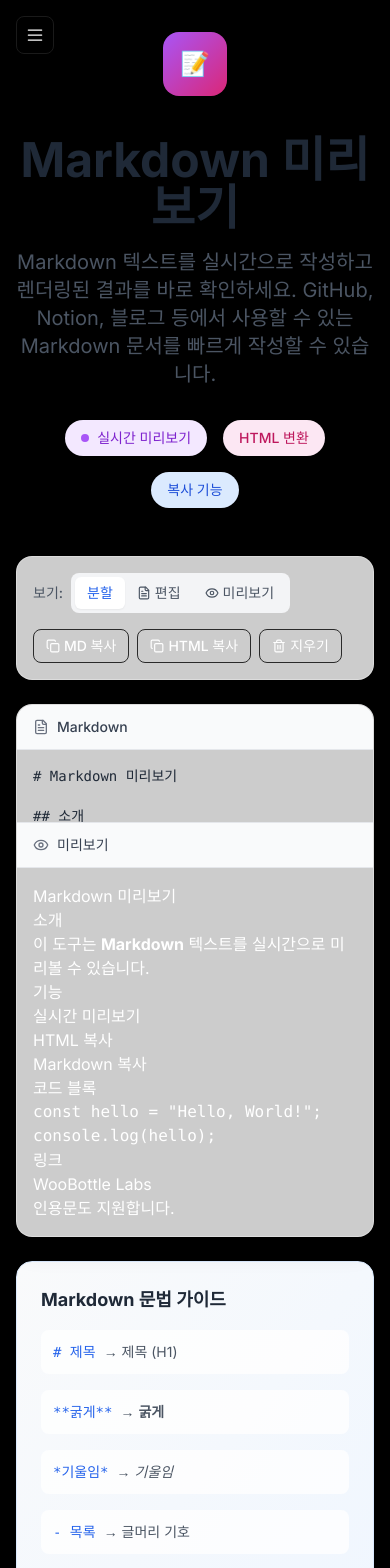
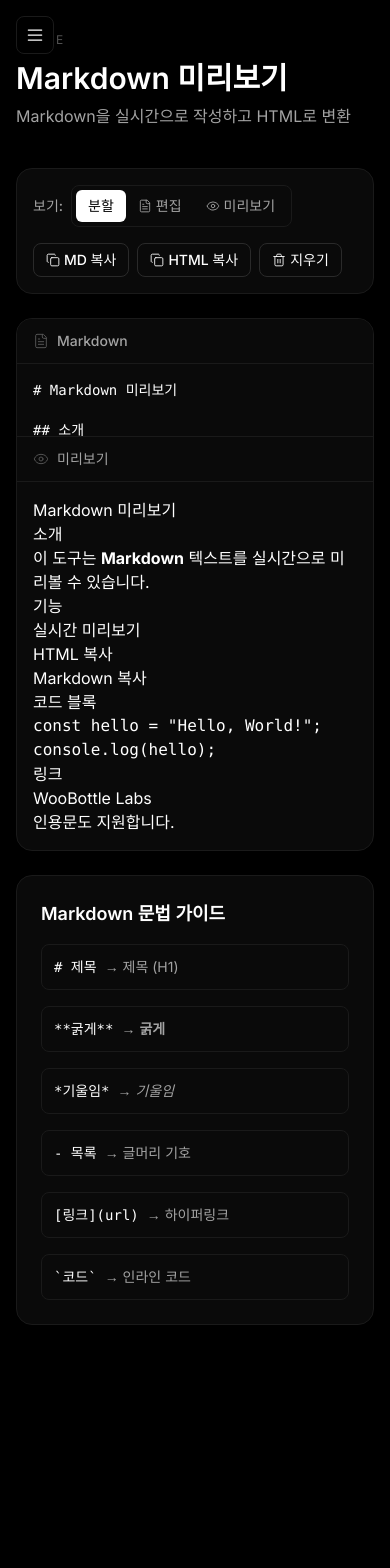
Before and after one commit to woobottle/woobottle-labs, a Next.js app: page /markdown-preview in a window 390 px wide. Shown: the top 1568 px of the page. After the commit the page ends 1357 px from the top, so only its background shows below. Built offline with nearby package versions, Linux system fonts and the light colour scheme.

Commit message:
style: Monochrome area/currency/markdown features

```diff
--- a/src/components/pages/markdown-preview/ui/markdown-preview-page.tsx
+++ b/src/components/pages/markdown-preview/ui/markdown-preview-page.tsx
@@ -1,39 +1,20 @@
-'use client';
+"use client";
 
-import React from 'react';
-import { AppLayout } from 'widgets/app-layout';
-import { MarkdownPreview } from 'features/markdown-preview';
+import React from "react";
+import { AppLayout } from "widgets/app-layout";
+import { MarkdownPreview } from "features/markdown-preview";
 
 export const MarkdownPreviewPage: React.FC = () => {
   return (
     <AppLayout>
-      {/* Hero Section */}
-      <div className="text-center mb-12">
-        <div className="mb-6">
-          <div className="inline-flex items-center justify-center w-16 h-16 bg-gradient-to-br from-purple-500 to-pink-600 rounded-2xl mb-4">
-            <span className="text-2xl">📝</span>
-          </div>
+      <div className="mb-10">
+        <div className="text-xs text-[#525252] uppercase tracking-[0.2em] mb-3">
+          WRITE
         </div>
-        <h1 className="text-5xl font-bold text-gray-800 dark:text-gray-100 mb-4">
-          Markdown 미리보기
-        </h1>
-        <p className="text-xl text-gray-600 dark:text-gray-300 mb-8 max-w-3xl mx-auto">
-          Markdown 텍스트를 실시간으로 작성하고 렌더링된 결과를 바로 확인하세요.
-          GitHub, Notion, 블로그 등에서 사용할 수 있는 Markdown 문서를 빠르게 작성할 수 있습니다.
+        <h1 className="text-3xl font-semibold text-white">Markdown 미리보기</h1>
+        <p className="mt-2 text-[#A3A3A3]">
+          Markdown을 실시간으로 작성하고 HTML로 변환
         </p>
-
-        <div className="flex flex-wrap justify-center gap-4 mb-8">
-          <div className="flex items-center gap-2 px-4 py-2 bg-purple-100 text-purple-700 dark:bg-purple-900/30 dark:text-purple-300 rounded-full">
-            <span className="w-2 h-2 bg-purple-500 rounded-full"></span>
-            <span className="text-sm font-medium">실시간 미리보기</span>
-          </div>
-          <div className="flex items-center gap-2 px-4 py-2 bg-pink-100 text-pink-700 dark:bg-pink-900/30 dark:text-pink-300 rounded-full">
-            <span className="text-sm font-medium">HTML 변환</span>
-          </div>
-          <div className="flex items-center gap-2 px-4 py-2 bg-blue-100 text-blue-700 dark:bg-blue-900/30 dark:text-blue-300 rounded-full">
-            <span className="text-sm font-medium">복사 기능</span>
-          </div>
-        </div>
       </div>
 
       <MarkdownPreview />
--- a/src/features/markdown-preview/ui/markdown-preview.tsx
+++ b/src/features/markdown-preview/ui/markdown-preview.tsx
@@ -1,24 +1,17 @@
-'use client';
+"use client";
 
-import React, { useState } from 'react';
-import { Button } from 'shared/ui/button';
-import { Copy, Trash2, FileText, Eye } from 'lucide-react';
-import { useMarkdownPreview } from '../model/use-markdown-preview';
+import React, { useState } from "react";
+import { Button } from "shared/ui/button";
+import { Copy, Trash2, FileText, Eye } from "lucide-react";
+import { useMarkdownPreview } from "../model/use-markdown-preview";
 
-type ViewMode = 'split' | 'editor' | 'preview';
+type ViewMode = "split" | "editor" | "preview";
 
 export const MarkdownPreview: React.FC = () => {
-  const {
-    text,
-    html,
-    copied,
-    setText,
-    copyHtml,
-    copyMarkdown,
-    clear,
-  } = useMarkdownPreview();
+  const { text, html, copied, setText, copyHtml, copyMarkdown, clear } =
+    useMarkdownPreview();
 
-  const [viewMode, setViewMode] = useState<ViewMode>('split');
+  const [viewMode, setViewMode] = useState<ViewMode>("split");
 
   const handleTextChange = (e: React.ChangeEvent<HTMLTextAreaElement>) => {
     setText(e.target.value);
@@ -27,42 +20,42 @@ export const MarkdownPreview: React.FC = () => {
   return (
     <div className="space-y-6">
       {/* 툴바 */}
-      <div className="bg-white/80 backdrop-blur-sm rounded-2xl shadow-xl border border-white/30 p-4 dark:bg-gray-800/80 dark:border-gray-700/30">
+      <div className="bg-[#0A0A0A] rounded-2xl border border-[#1A1A1A] p-4">
         <div className="flex flex-wrap items-center justify-between gap-4">
           {/* 뷰 모드 선택 */}
           <div className="flex items-center gap-2">
-            <span className="text-sm font-medium text-gray-600 dark:text-gray-300">보기:</span>
-            <div className="flex bg-gray-100 dark:bg-gray-700 rounded-lg p-1">
+            <span className="text-sm font-medium text-[#A3A3A3]">보기:</span>
+            <div className="flex bg-[#0A0A0A] border border-[#1A1A1A] rounded-lg p-1">
               <button
-                onClick={() => setViewMode('split')}
-                className={`px-3 py-1.5 text-sm rounded-md transition-colors ${
-                  viewMode === 'split'
-                    ? 'bg-white dark:bg-gray-600 text-blue-600 dark:text-blue-400 shadow-sm'
-                    : 'text-gray-600 dark:text-gray-300 hover:text-gray-800 dark:hover:text-gray-100'
+                onClick={() => setViewMode("split")}
+                className={`px-3 py-1.5 text-sm rounded-md transition-colors duration-150 ${
+                  viewMode === "split"
+                    ? "bg-white text-black"
+                    : "text-[#A3A3A3] hover:text-white"
                 }`}
               >
                 분할
               </button>
               <button
-                onClick={() => setViewMode('editor')}
-                className={`px-3 py-1.5 text-sm rounded-md transition-colors flex items-center gap-1 ${
-                  viewMode === 'editor'
-                    ? 'bg-white dark:bg-gray-600 text-blue-600 dark:text-blue-400 shadow-sm'
-                    : 'text-gray-600 dark:text-gray-300 hover:text-gray-800 dark:hover:text-gray-100'
+                onClick={() => setViewMode("editor")}
+                className={`px-3 py-1.5 text-sm rounded-md transition-colors duration-150 flex items-center gap-1 ${
+                  viewMode === "editor"
+                    ? "bg-white text-black"
+                    : "text-[#A3A3A3] hover:text-white"
                 }`}
               >
-                <FileText size={14} />
+                <FileText size={14} strokeWidth={1.5} />
                 편집
               </button>
               <button
-                onClick={() => setViewMode('preview')}
-                className={`px-3 py-1.5 text-sm rounded-md transition-colors flex items-center gap-1 ${
-                  viewMode === 'preview'
-                    ? 'bg-white dark:bg-gray-600 text-blue-600 dark:text-blue-400 shadow-sm'
-                    : 'text-gray-600 dark:text-gray-300 hover:text-gray-800 dark:hover:text-gray-100'
+                onClick={() => setViewMode("preview")}
+                className={`px-3 py-1.5 text-sm rounded-md transition-colors duration-150 flex items-center gap-1 ${
+                  viewMode === "preview"
+                    ? "bg-white text-black"
+                    : "text-[#A3A3A3] hover:text-white"
                 }`}
               >
-                <Eye size={14} />
+                <Eye size={14} strokeWidth={1.5} />
                 미리보기
               </button>
             </div>
@@ -76,8 +69,8 @@ export const MarkdownPreview: React.FC = () => {
               onClick={copyMarkdown}
               className="flex items-center gap-1"
             >
-              <Copy size={14} />
-              {copied ? '복사됨!' : 'MD 복사'}
+              <Copy size={14} strokeWidth={1.5} />
+              {copied ? "복사됨!" : "MD 복사"}
             </Button>
             <Button
               variant="secondary"
@@ -85,7 +78,7 @@ export const MarkdownPreview: React.FC = () => {
               onClick={copyHtml}
               className="flex items-center gap-1"
             >
-              <Copy size={14} />
+              <Copy size={14} strokeWidth={1.5} />
               HTML 복사
             </Button>
             <Button
@@ -94,7 +87,7 @@ export const MarkdownPreview: React.FC = () => {
               onClick={clear}
               className="flex items-center gap-1"
             >
-              <Trash2 size={14} />
+              <Trash2 size={14} strokeWidth={1.5} />
               지우기
             </Button>
           </div>
@@ -102,44 +95,54 @@ export const MarkdownPreview: React.FC = () => {
       </div>
 
       {/* 에디터 & 미리보기 */}
-      <div className="bg-white/80 backdrop-blur-sm rounded-2xl shadow-xl border border-white/30 overflow-hidden dark:bg-gray-800/80 dark:border-gray-700/30">
-        <div className={`grid ${viewMode === 'split' ? 'md:grid-cols-2' : 'grid-cols-1'} min-h-[500px]`}>
+      <div className="bg-[#0A0A0A] rounded-2xl border border-[#1A1A1A] overflow-hidden">
+        <div
+          className={`grid ${viewMode === "split" ? "md:grid-cols-2" : "grid-cols-1"} min-h-[500px]`}
+        >
           {/* 에디터 */}
-          {(viewMode === 'split' || viewMode === 'editor') && (
-            <div className="flex flex-col border-b md:border-b-0 md:border-r border-gray-200 dark:border-gray-700">
-              <div className="px-4 py-3 bg-gray-50 dark:bg-gray-900/50 border-b border-gray-200 dark:border-gray-700">
+          {(viewMode === "split" || viewMode === "editor") && (
+            <div className="flex flex-col border-b md:border-b-0 md:border-r border-[#1A1A1A]">
+              <div className="px-4 py-3 bg-[#0A0A0A] border-b border-[#1A1A1A]">
                 <div className="flex items-center gap-2">
-                  <FileText size={16} className="text-gray-500" />
-                  <span className="text-sm font-medium text-gray-700 dark:text-gray-300">Markdown</span>
+                  <FileText
+                    size={16}
+                    strokeWidth={1.5}
+                    className="text-[#525252]"
+                  />
+                  <span className="text-sm font-medium text-[#A3A3A3]">
+                    Markdown
+                  </span>
                 </div>
               </div>
               <textarea
                 value={text}
                 onChange={handleTextChange}
                 placeholder="Markdown을 입력하세요..."
-                className="flex-1 p-4 bg-transparent resize-none focus:outline-none font-mono text-sm text-gray-800 dark:text-gray-200 placeholder-gray-400"
+                className="flex-1 p-4 bg-transparent resize-none focus:outline-none font-mono text-sm text-white placeholder-[#525252]"
                 spellCheck={false}
               />
             </div>
           )}
 
           {/* 미리보기 */}
-          {(viewMode === 'split' || viewMode === 'preview') && (
+          {(viewMode === "split" || viewMode === "preview") && (
             <div className="flex flex-col">
-              <div className="px-4 py-3 bg-gray-50 dark:bg-gray-900/50 border-b border-gray-200 dark:border-gray-700">
+              <div className="px-4 py-3 bg-[#0A0A0A] border-b border-[#1A1A1A]">
                 <div className="flex items-center gap-2">
-                  <Eye size={16} className="text-gray-500" />
-                  <span className="text-sm font-medium text-gray-700 dark:text-gray-300">미리보기</span>
+                  <Eye size={16} strokeWidth={1.5} className="text-[#525252]" />
+                  <span className="text-sm font-medium text-[#A3A3A3]">
+                    미리보기
+                  </span>
                 </div>
               </div>
               <div
-                className="flex-1 p-4 overflow-auto prose prose-sm dark:prose-invert max-w-none
-                  prose-headings:text-gray-800 dark:prose-headings:text-gray-100
-                  prose-p:text-gray-600 dark:prose-p:text-gray-300
-                  prose-a:text-blue-600 dark:prose-a:text-blue-400
-                  prose-code:bg-gray-100 dark:prose-code:bg-gray-700 prose-code:px-1 prose-code:py-0.5 prose-code:rounded
-                  prose-pre:bg-gray-900 dark:prose-pre:bg-gray-950 prose-pre:text-gray-100
-                  prose-blockquote:border-blue-500 prose-blockquote:bg-blue-50 dark:prose-blockquote:bg-blue-900/20 prose-blockquote:py-1 prose-blockquote:px-4 prose-blockquote:rounded-r-lg"
+                className="flex-1 p-4 overflow-auto prose prose-sm prose-invert max-w-none
+                  prose-headings:text-white
+                  prose-p:text-[#A3A3A3]
+                  prose-a:text-white
+                  prose-code:bg-[#1A1A1A] prose-code:text-white prose-code:px-1 prose-code:py-0.5 prose-code:rounded
+                  prose-pre:bg-[#0A0A0A] prose-pre:border prose-pre:border-[#1A1A1A] prose-pre:text-white
+                  prose-blockquote:border-[#1A1A1A] prose-blockquote:bg-[#0A0A0A] prose-blockquote:py-1 prose-blockquote:px-4 prose-blockquote:rounded-r-lg"
                 dangerouslySetInnerHTML={{ __html: html }}
               />
             </div>
@@ -148,34 +151,38 @@ export const MarkdownPreview: React.FC = () => {
       </div>
 
       {/* 단축키 안내 */}
-      <div className="bg-gradient-to-br from-gray-50 to-blue-50 dark:from-gray-800 dark:to-blue-900/20 rounded-2xl shadow-xl border border-blue-100 dark:border-blue-800 p-6">
-        <h3 className="text-lg font-bold text-gray-800 dark:text-gray-100 mb-4">
+      <div className="bg-[#0A0A0A] rounded-2xl border border-[#1A1A1A] p-6">
+        <h3 className="text-lg font-semibold text-white mb-4">
           Markdown 문법 가이드
         </h3>
         <div className="grid md:grid-cols-2 lg:grid-cols-3 gap-4 text-sm">
-          <div className="bg-white/80 dark:bg-gray-800/80 rounded-lg p-3">
-            <code className="text-blue-600 dark:text-blue-400"># 제목</code>
-            <span className="text-gray-600 dark:text-gray-300 ml-2">→ 제목 (H1)</span>
+          <div className="bg-[#0A0A0A] border border-[#1A1A1A] rounded-lg p-3">
+            <code className="text-white"># 제목</code>
+            <span className="text-[#A3A3A3] ml-2">→ 제목 (H1)</span>
           </div>
-          <div className="bg-white/80 dark:bg-gray-800/80 rounded-lg p-3">
-            <code className="text-blue-600 dark:text-blue-400">**굵게**</code>
-            <span className="text-gray-600 dark:text-gray-300 ml-2">→ <strong>굵게</strong></span>
+          <div className="bg-[#0A0A0A] border border-[#1A1A1A] rounded-lg p-3">
+            <code className="text-white">**굵게**</code>
+            <span className="text-[#A3A3A3] ml-2">
+              → <strong>굵게</strong>
+            </span>
           </div>
-          <div className="bg-white/80 dark:bg-gray-800/80 rounded-lg p-3">
-            <code className="text-blue-600 dark:text-blue-400">*기울임*</code>
-            <span className="text-gray-600 dark:text-gray-300 ml-2">→ <em>기울임</em></span>
+          <div className="bg-[#0A0A0A] border border-[#1A1A1A] rounded-lg p-3">
+            <code className="text-white">*기울임*</code>
+            <span className="text-[#A3A3A3] ml-2">
+              → <em>기울임</em>
+            </span>
           </div>
-          <div className="bg-white/80 dark:bg-gray-800/80 rounded-lg p-3">
-            <code className="text-blue-600 dark:text-blue-400">- 목록</code>
-            <span className="text-gray-600 dark:text-gray-300 ml-2">→ 글머리 기호</span>
+          <div className="bg-[#0A0A0A] border border-[#1A1A1A] rounded-lg p-3">
+            <code className="text-white">- 목록</code>
+            <span className="text-[#A3A3A3] ml-2">→ 글머리 기호</span>
           </div>
-          <div className="bg-white/80 dark:bg-gray-800/80 rounded-lg p-3">
-            <code className="text-blue-600 dark:text-blue-400">[링크](url)</code>
-            <span className="text-gray-600 dark:text-gray-300 ml-2">→ 하이퍼링크</span>
+          <div className="bg-[#0A0A0A] border border-[#1A1A1A] rounded-lg p-3">
+            <code className="text-white">[링크](url)</code>
+            <span className="text-[#A3A3A3] ml-2">→ 하이퍼링크</span>
           </div>
-          <div className="bg-white/80 dark:bg-gray-800/80 rounded-lg p-3">
-            <code className="text-blue-600 dark:text-blue-400">`코드`</code>
-            <span className="text-gray-600 dark:text-gray-300 ml-2">→ 인라인 코드</span>
+          <div className="bg-[#0A0A0A] border border-[#1A1A1A] rounded-lg p-3">
+            <code className="text-white">`코드`</code>
+            <span className="text-[#A3A3A3] ml-2">→ 인라인 코드</span>
           </div>
         </div>
       </div>
```
Also changed, not shown: src/components/pages/area-converter/ui/area-converter-page.tsx (+40 -73 lines), src/components/pages/currency-converter/ui/currency-converter-page.tsx (+9 -15 lines), src/features/area-conversion/ui/area-converter.tsx (+55 -59 lines), src/features/currency-conversion/ui/currency-converter.tsx (+65 -35 lines).
